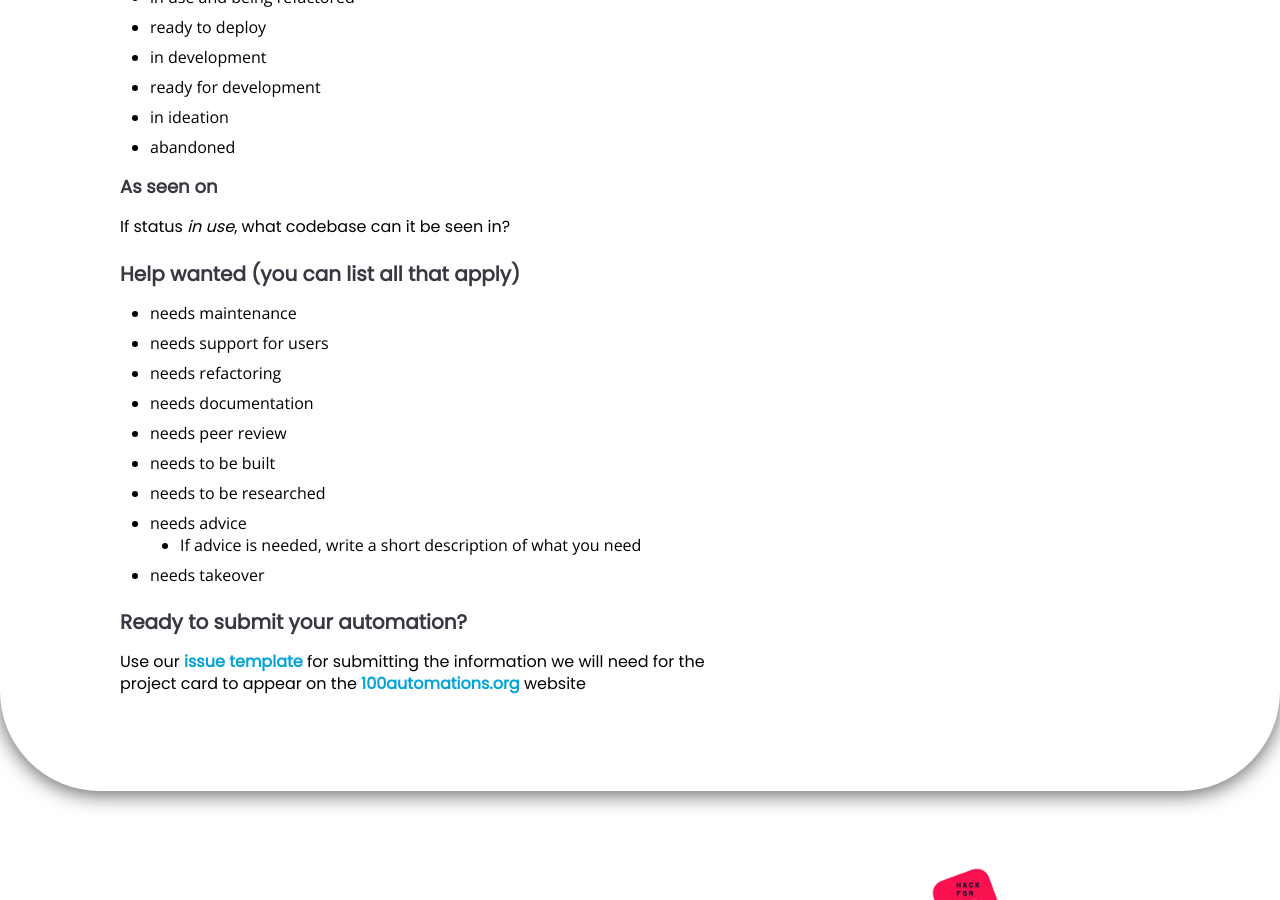
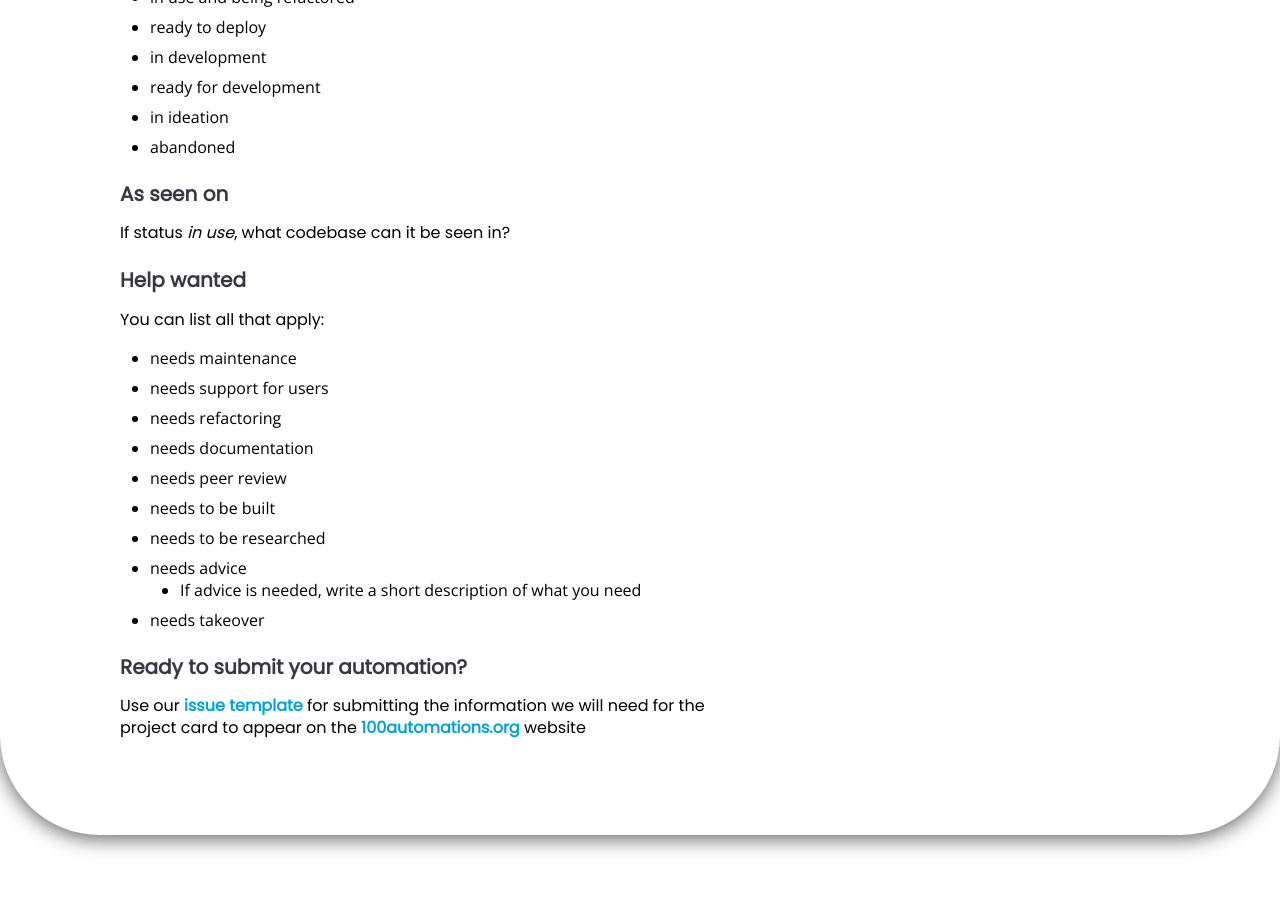
Before and after one commit to 100Automations/Website, a Jekyll site: the page built from _guides/prep-automation-for-publication.md, in a window 1280 px wide and 900 px high, scrolled down 1550 px. Built offline with Jekyll 4.4.1, drawn with Linux system fonts in a browser that asks for light colours; some of the changed text lies outside the part shown.

```diff
--- a/_guides/prep-automation-for-publication.md
+++ b/_guides/prep-automation-for-publication.md
@@ -52,11 +52,12 @@ See our Guide: [Supporting Your Automation with Community](/Website/guides/commu
 -  abandoned
 
 
-### As seen on
+## As seen on
 If status _in use_, what codebase can it be seen in?
 
 
-## Help wanted (you can list all that apply)
+## Help wanted
+You can list all that apply:
 - needs maintenance
 - needs support for users
 - needs refactoring
```
